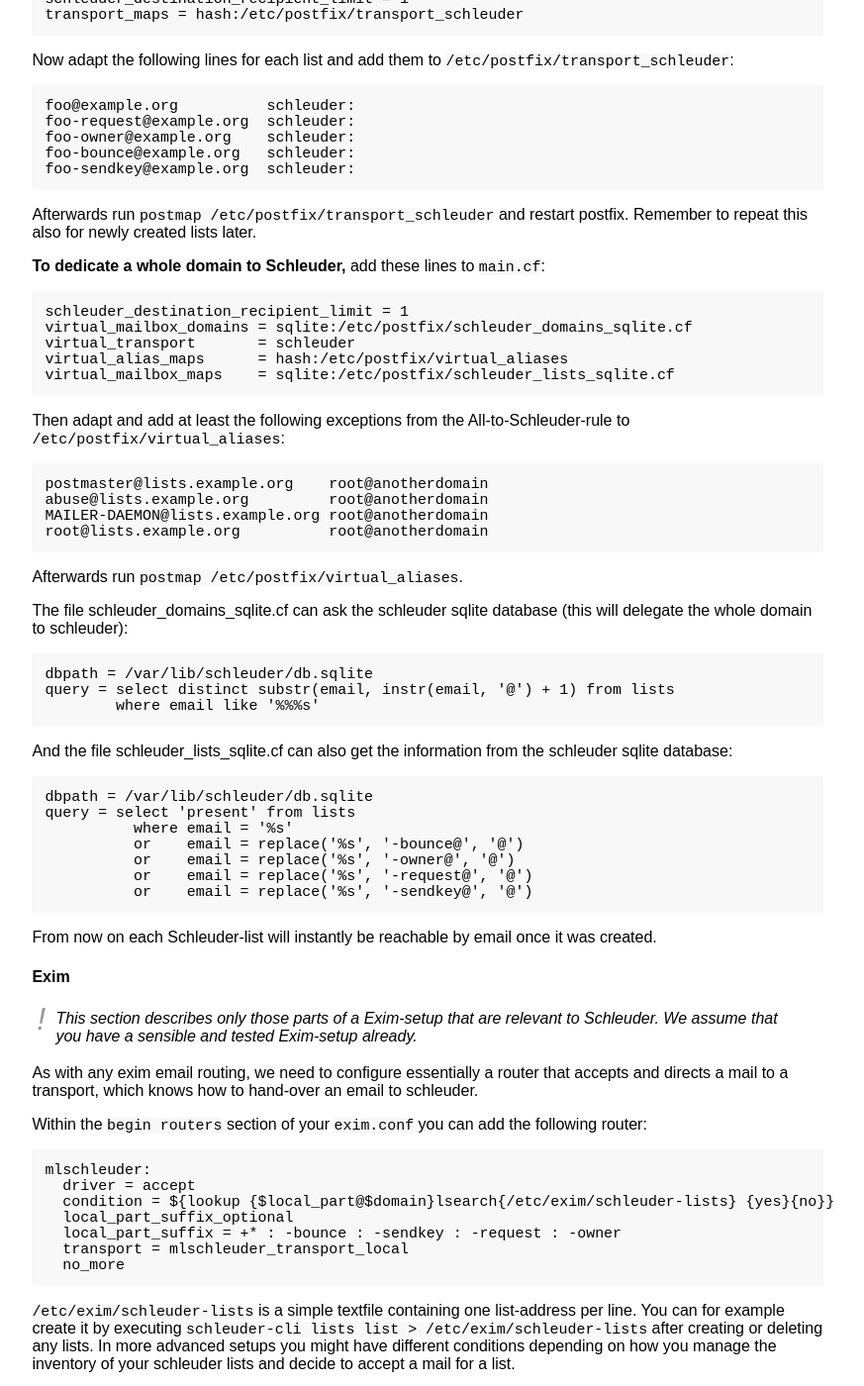
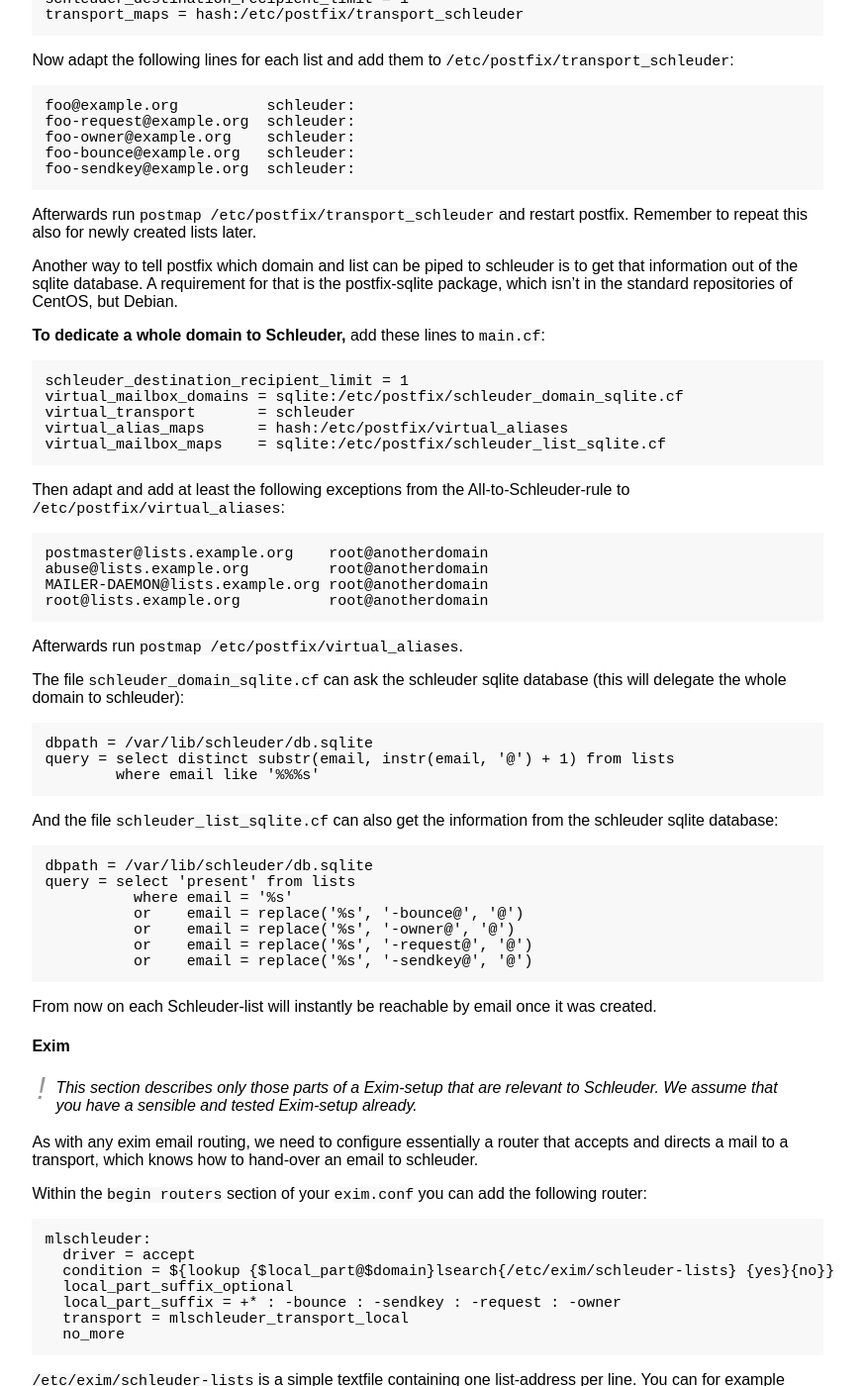
Before and after one commit to schleuder/schleuder-website, a Jekyll site: the page built from docs/index.md, in a window 1280 px wide and 1400 px high, scrolled down 3341 px. Shown: the whole window at 99% size, without its empty margins (6-879 px from the left). Built offline with Jekyll 4.4.1, drawn with Linux system fonts in a browser that asks for light colours.

Commit message:
* install postfix, add note about distro support * add code html tag around filenames * change postfix-sqlite filenames

```diff
--- a/docs/index.md
+++ b/docs/index.md
@@ -123,13 +123,15 @@
 Afterwards run `postmap /etc/postfix/transport_schleuder` and restart postfix. Remember to repeat this also for newly created lists later.
 
 
+Another way to tell postfix which domain and list can be piped to schleuder is to get that information out of the sqlite database. A requirement for that is the postfix-sqlite package, which isn't in the standard repositories of CentOS, but Debian.
+
 **To dedicate a whole domain to Schleuder,** add these lines to `main.cf`:
 
     schleuder_destination_recipient_limit = 1
-    virtual_mailbox_domains = sqlite:/etc/postfix/schleuder_domains_sqlite.cf
+    virtual_mailbox_domains = sqlite:/etc/postfix/schleuder_domain_sqlite.cf
     virtual_transport       = schleuder
     virtual_alias_maps      = hash:/etc/postfix/virtual_aliases
-    virtual_mailbox_maps    = sqlite:/etc/postfix/schleuder_lists_sqlite.cf
+    virtual_mailbox_maps    = sqlite:/etc/postfix/schleuder_list_sqlite.cf
 
 Then adapt and add at least the following exceptions from the All-to-Schleuder-rule to `/etc/postfix/virtual_aliases`:
 
@@ -140,13 +142,13 @@
 
 Afterwards run `postmap /etc/postfix/virtual_aliases`.
 
-The file schleuder_domains_sqlite.cf can ask the schleuder sqlite database (this will delegate the whole domain to schleuder):
+The file `schleuder_domain_sqlite.cf` can ask the schleuder sqlite database (this will delegate the whole domain to schleuder):
 
     dbpath = /var/lib/schleuder/db.sqlite
     query = select distinct substr(email, instr(email, '@') + 1) from lists
             where email like '%%%s'
 
-And the file schleuder_lists_sqlite.cf can also get the information from the schleuder sqlite database:
+And the file `schleuder_list_sqlite.cf` can also get the information from the schleuder sqlite database:
 
     dbpath = /var/lib/schleuder/db.sqlite
     query = select 'present' from lists
```
